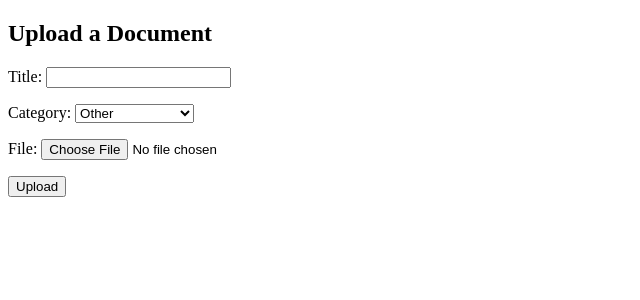
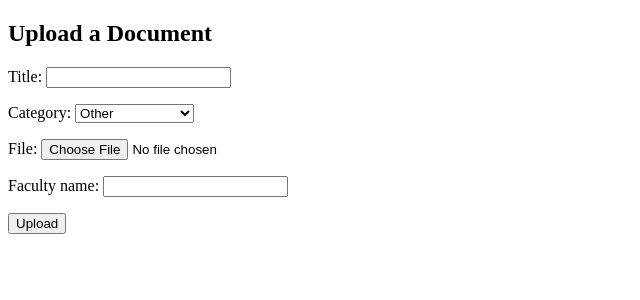
Before and after one commit to CXI404/FacultyDocs, a Django app: page /uploads/upload/ in a window 1280 px wide. Shown: the top 300 px of the page, without its empty margins (0-640 px from the left). Run offline with Django 5.2, Linux system fonts and the light colour scheme.

Commit message:
Implemented document category filtering and fixed issues with upload form, faculty name, and timestamps

```diff
--- a/faculty_docs/settings.py
+++ b/faculty_docs/settings.py
@@ -106,7 +106,7 @@ AUTH_PASSWORD_VALIDATORS = [
 
 LANGUAGE_CODE = 'en-us'
 
-TIME_ZONE = 'UTC'
+TIME_ZONE = 'Asia/Kolkata'
 
 USE_I18N = True
 
--- a/uploads/forms.py
+++ b/uploads/forms.py
@@ -4,4 +4,4 @@ from .models import Document  # Import the Document model
 class DocumentForm(forms.ModelForm):
     class Meta:
         model = Document
-        fields = ['title', 'category','file']
+        fields = ['title', 'category','file','faculty_name']
--- a/uploads/models.py
+++ b/uploads/models.py
@@ -6,13 +6,14 @@ class Document(models.Model):
         ('thesis', 'Thesis'),
         ('certificate', 'Certificate'),
         ('other', 'Other'),
+        ('Report','Report'),
     ]
 
     faculty_name = models.CharField(max_length=100)  # Faculty name
     title = models.CharField(max_length=255)  # Document title
     category = models.CharField(max_length=50, choices=CATEGORY_CHOICES, default='other')  # Category
     uploaded_at = models.DateTimeField(auto_now_add=True)  # Timestamp
-    file = models.FileField(upload_to='uploads/')  # File storage
+    file = models.FileField(upload_to='documents/')  # File storage
 
     def __str__(self):
-        return f"{self.faculty_name} - {self.title} ({self.category})"
+        return f"{self.title} - {self.faculty_name}"
--- a/uploads/templates/uploads/document_list.html
+++ b/uploads/templates/uploads/document_list.html
@@ -24,7 +24,7 @@
             <li>
                 <strong>{{ document.title }}</strong> -
                 <a href="{{ document.file.url }}" download>Download</a>
-                (Uploaded on: {{ document.uploaded_at }})
+                (Uploaded on: {{ document.uploaded_at|date:"F d, Y, h:i A" }})
                 - Category: {{ document.category }}
             </li>
         {% empty %}
--- a/uploads/templates/uploads/upload.html
+++ b/uploads/templates/uploads/upload.html
@@ -5,9 +5,12 @@
 </head>
 <body>
     <h2>Upload a Document</h2>
+
     <form method="post" enctype="multipart/form-data">
         {% csrf_token %}
-        {{ form.as_p }}
+
+        {{ form.as_p }}  <!-- This will auto-generate all fields with error messages -->
+
         <button type="submit">Upload</button>
     </form>
 </body>
--- a/uploads/urls.py
+++ b/uploads/urls.py
@@ -6,5 +6,5 @@ urlpatterns = [
     path('upload/', views.upload_document, name='upload_document'),  # Upload page
     path('documents/', views.document_list, name='document_list'),  # Document listing page
     path('documents/download/<int:doc_id>/', views.download_document, name='download_document'),
-    path('success/', views.upload_success, name='success'), # Download document
+    path('upload/success/', views.upload_success, name='upload_success'), # Download document
 ]
--- a/uploads/views.py
+++ b/uploads/views.py
@@ -4,16 +4,17 @@ from .forms import DocumentForm
 
 
 
+
 def upload_document(request):
     if request.method == "POST":
-        form = DocumentForm(request.POST, request.FILES)
+        form = DocumentForm(request.POST, request.FILES)  # Uses ModelForm
         if form.is_valid():
-            form.save()
-            return redirect('success')  # Redirect to success page
+            form.save()  # Saves faculty name, title, file, and category
+            return redirect('upload_success')
     else:
         form = DocumentForm()
 
-    return render(request, 'uploads/upload.html', {'form': form})  # Corrected template path
+    return render(request, 'uploads/upload.html', {'form': form})
 
 
 def upload_success(request):
```
Also changed, not shown: uploads/migrations/0005_alter_document_category_alter_document_file.py (added), 3 other files.
